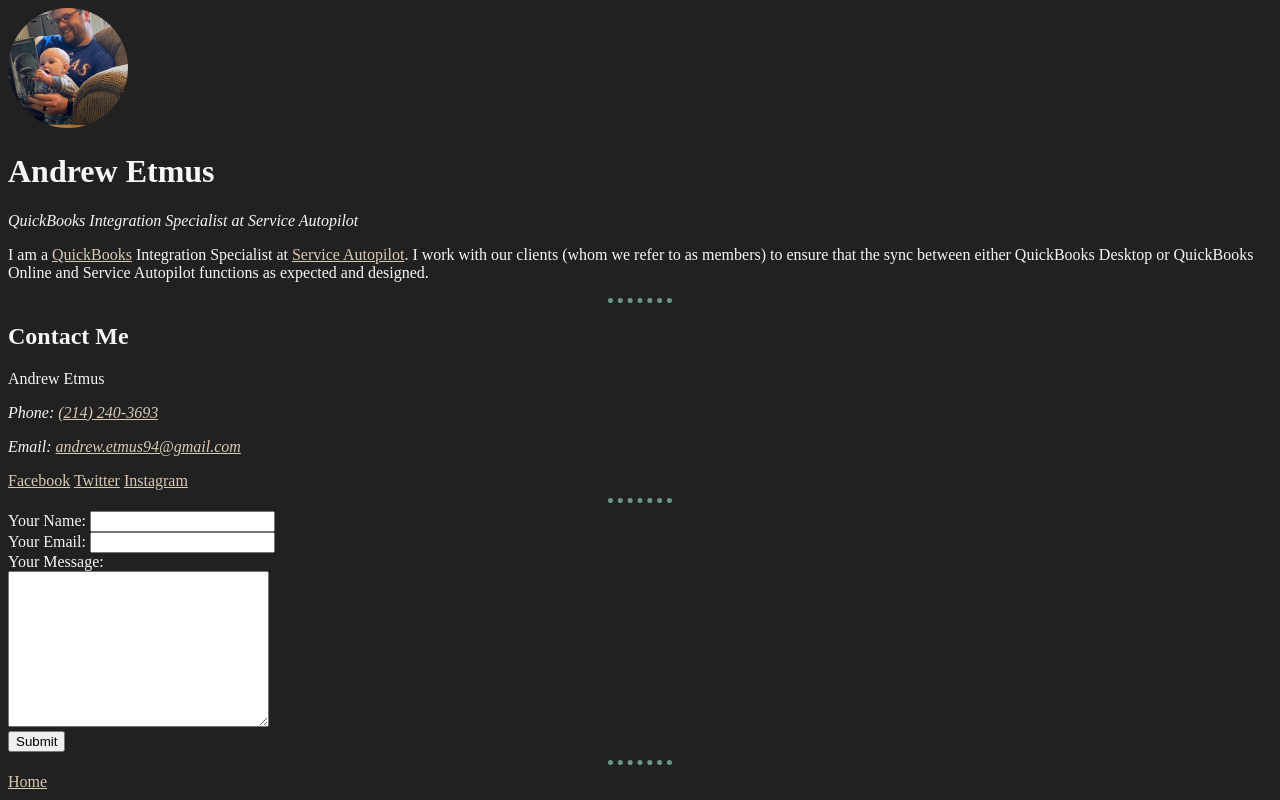
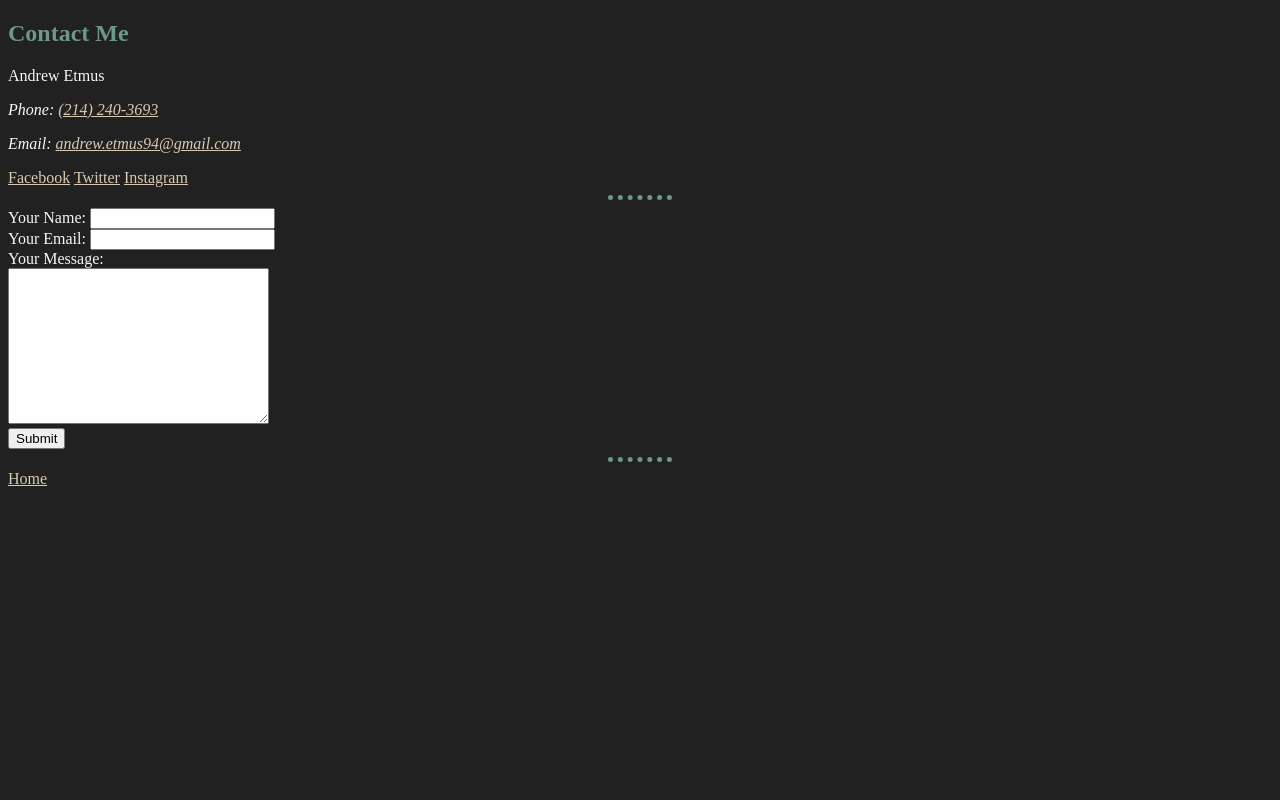
Before and after one commit to aetmus/cv, a plain HTML site: page contact-me.html in a window 1280 px wide. Drawn offline with Linux system fonts and the light colour scheme.

Commit message:
Styled headings, removed header from contact-me and hobbies

```diff
--- a/contact-me.html
+++ b/contact-me.html
@@ -9,22 +9,6 @@
   </head>
 
   <body>
-    <img
-      id="profile-pic"
-      src="./images/179373719_4289827391069469_6586168549903199158_n.jpeg"
-      alt="Picture of Andrew"
-    />
-    <h1>Andrew Etmus</h1>
-    <p><em>QuickBooks Integration Specialist at Service Autopilot</em></p>
-    <p>
-      I am a <a href="https://quickbooks.intuit.com/">QuickBooks</a> Integration
-      Specialist at
-      <a href="https://www.serviceautopilot.com/">Service Autopilot</a>. I work
-      with our clients (whom we refer to as members) to ensure that the sync
-      between either QuickBooks Desktop or QuickBooks Online and Service
-      Autopilot functions as expected and designed.
-    </p>
-    <hr />
     <h2>Contact Me</h2>
     <p>Andrew Etmus</p>
     <address>
--- a/css/style.css
+++ b/css/style.css
@@ -15,6 +15,11 @@
   color: #d9cab3;
 }
 
+h1,
+h2 {
+  color: #6d9886;
+}
+
 #profile-pic {
   height: 15vh;
   border-radius: 50%;
```
Also changed, not shown: hobbies.html (+0 -16 lines).
